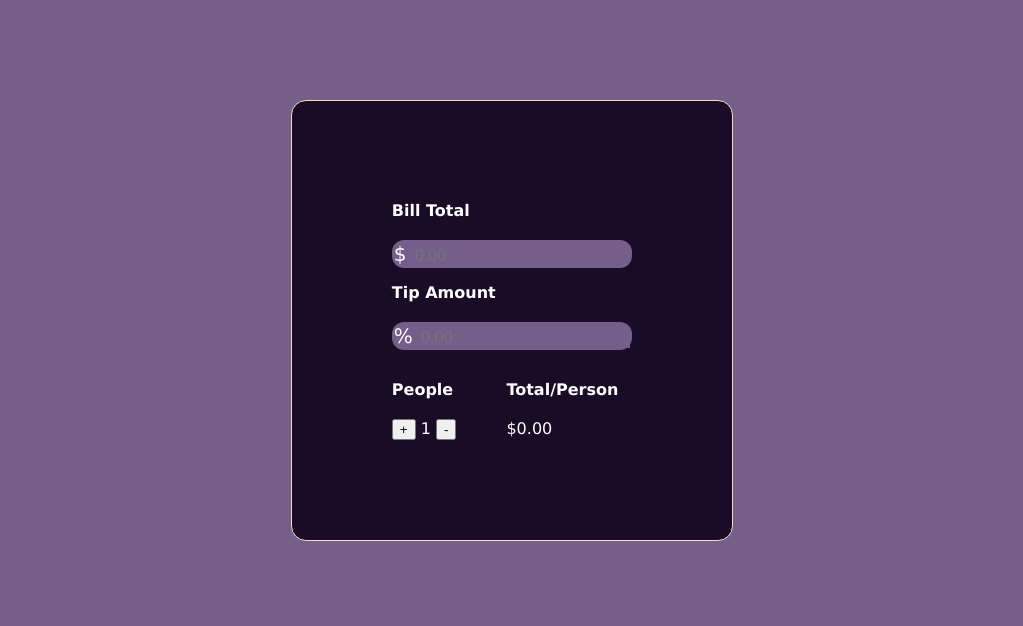
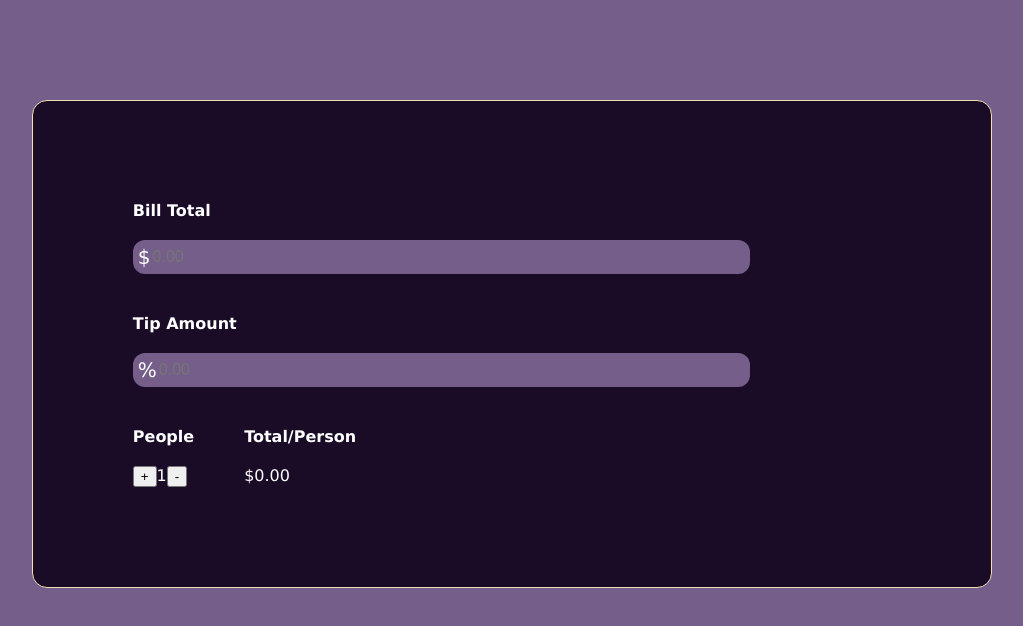
Before and after one commit to NPDebs/TipCalculatorApp, a plain HTML site: page index.html in a window 1280 px wide. Shown: the whole page, without its empty margins (128-1151 px from the left). Drawn offline with Linux system fonts and the light colour scheme.

Commit message:
Update style
Signed-off-by: NPDebs <deborahudoh02@gmail.com>

```diff
--- a/style.css
+++ b/style.css
@@ -5,7 +5,7 @@ body {
 
 .mainContainer {
     margin: 100px auto;
-    max-width: fit-content;
+    max-width: 60%;
     height: auto;
     background-color: rgb(26, 12, 39);
     padding: 100px;
@@ -21,9 +21,11 @@ body {
 
 .totalContainer {
     margin-left: 50px;
+    max-width: 40%;
 }
+
 input {
-    background-color: inherit;
+    background-color: transparent;
     border-style: none;
     outline: none;
     color: white;
@@ -33,14 +35,20 @@ input {
 .inputField {
     border-radius: 12px;
     height: auto;
-    max-width: 300px;
+    max-width: 80%;
     background-color: rgb(117, 95, 138);
-    padding: 2px;
+    padding: 5px;
     font-size: 20px;
-    margin-bottom: 15px;
+    margin-bottom: 40px;
+    display: flex;
 }
 
 .title {
     margin: 0 0 20px 0px;
     font-weight: 600;
+    width: 60%;
 }
+
+.controls {
+    display: flex;
+}
```
